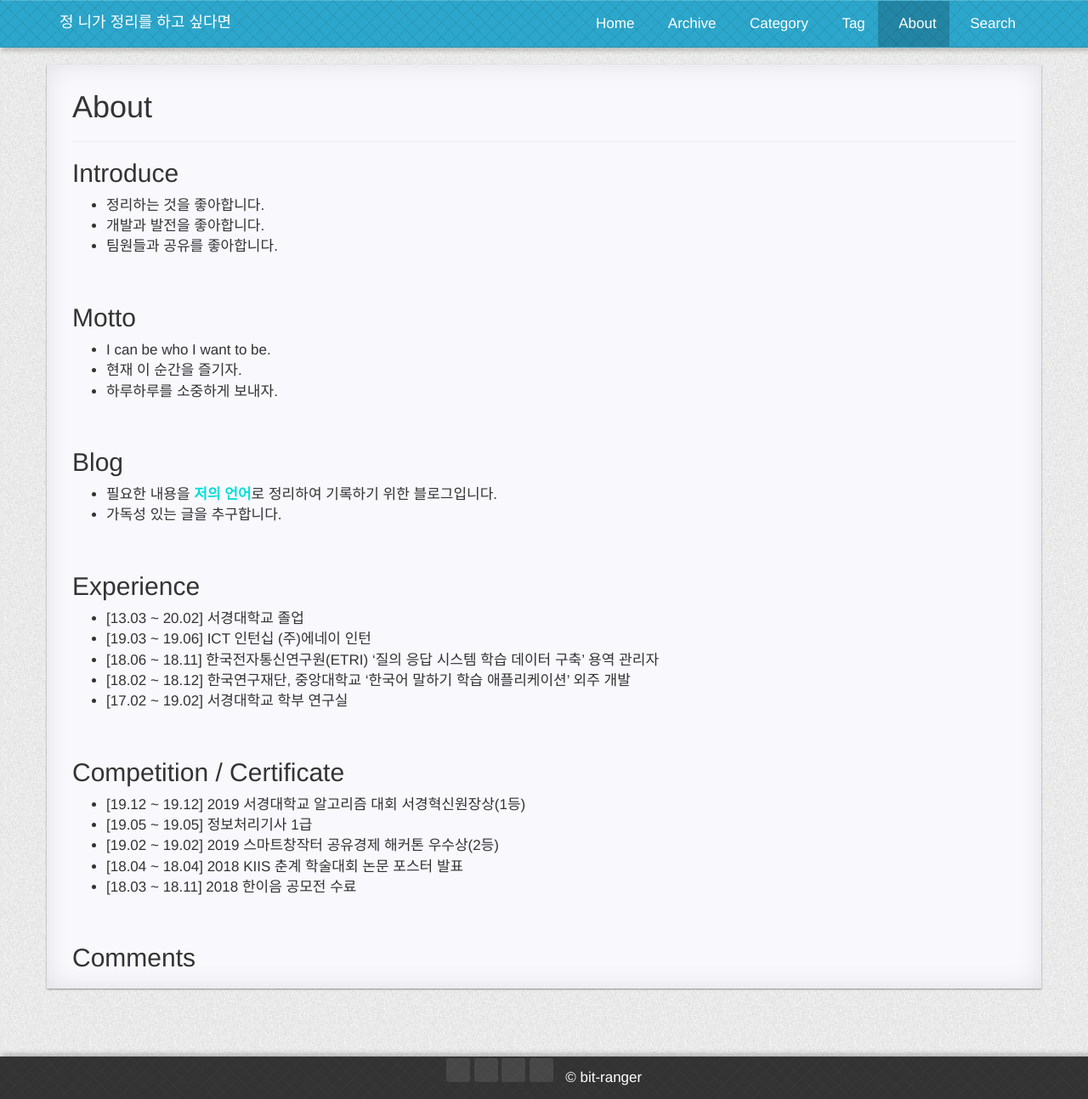
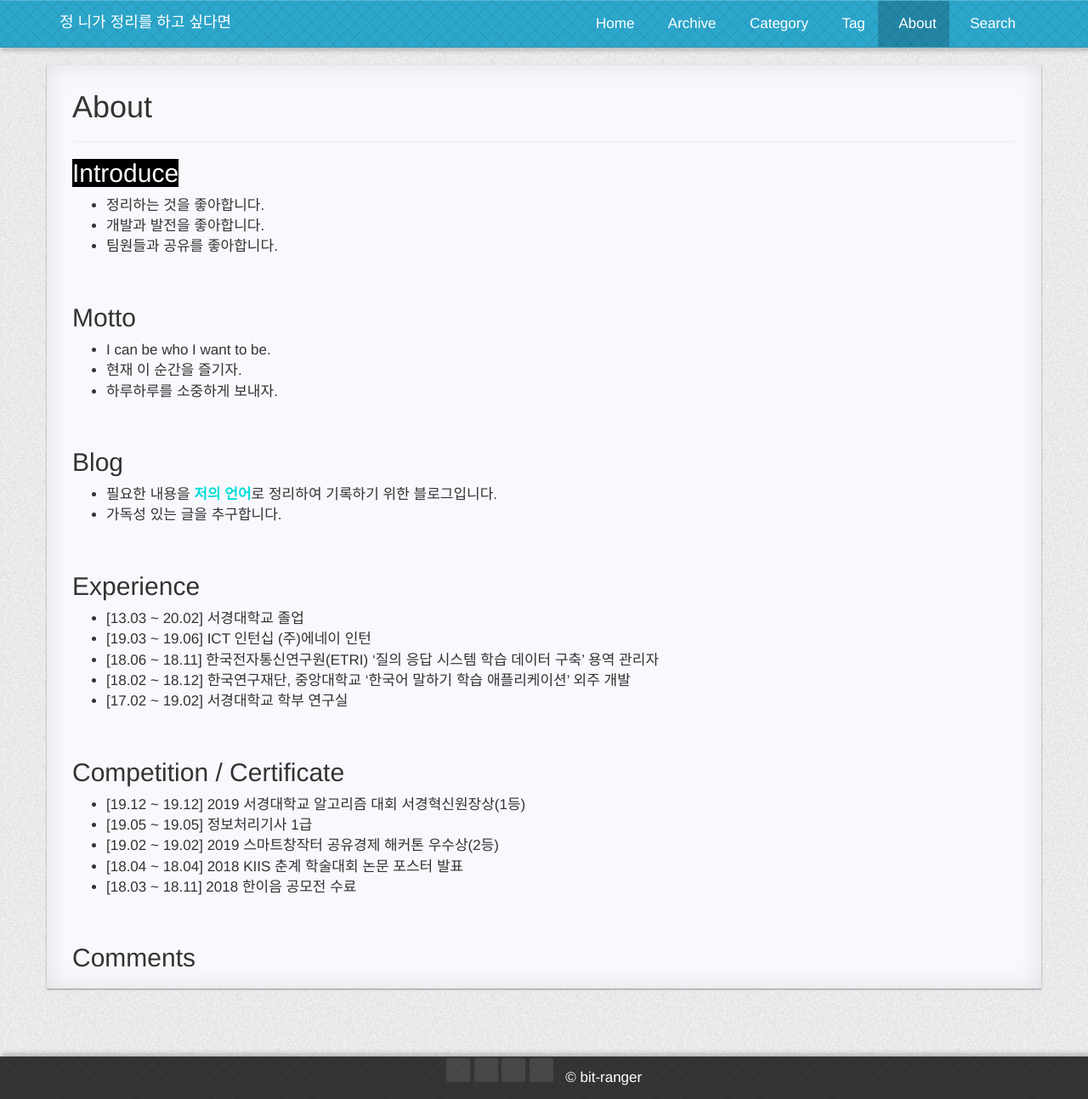
Before and after one commit to iyoungman/iyoungman.github.io, a Jekyll site: the page built from pages/4about.md, in a window 1280 px wide. Shown: the whole page at 85% size. Built offline with Jekyll 4.4.1, drawn with Linux system fonts in a browser that asks for light colours; nearby versions of some CDN libraries; some web fonts are replaced; comment, search, counter and statistics services are not loaded; a style sheet for code colours, icons or effects is not loaded.

Commit message:
Update 4about.md

```diff
--- a/pages/4about.md
+++ b/pages/4about.md
@@ -6,7 +6,7 @@ icon: octicon-heart
 isNavItem: true
 ---
 
-## Introduce
+## <span style="color:#FFFFFF; background-color:#000000;"> Introduce </span>
 * 정리하는 것을 좋아합니다.
 * 개발과 발전을 좋아합니다.
 * 팀원들과 공유를 좋아합니다.
```
